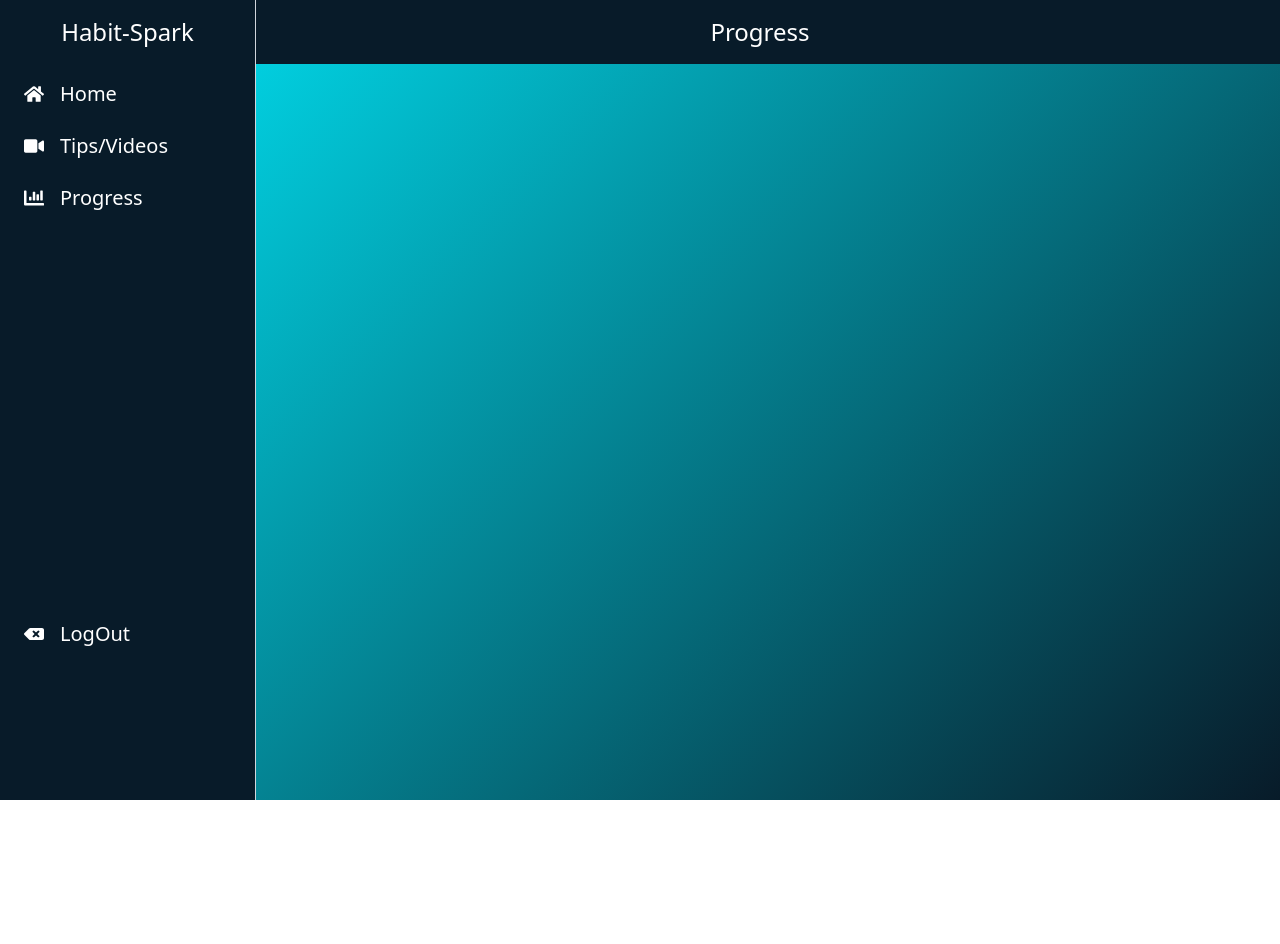
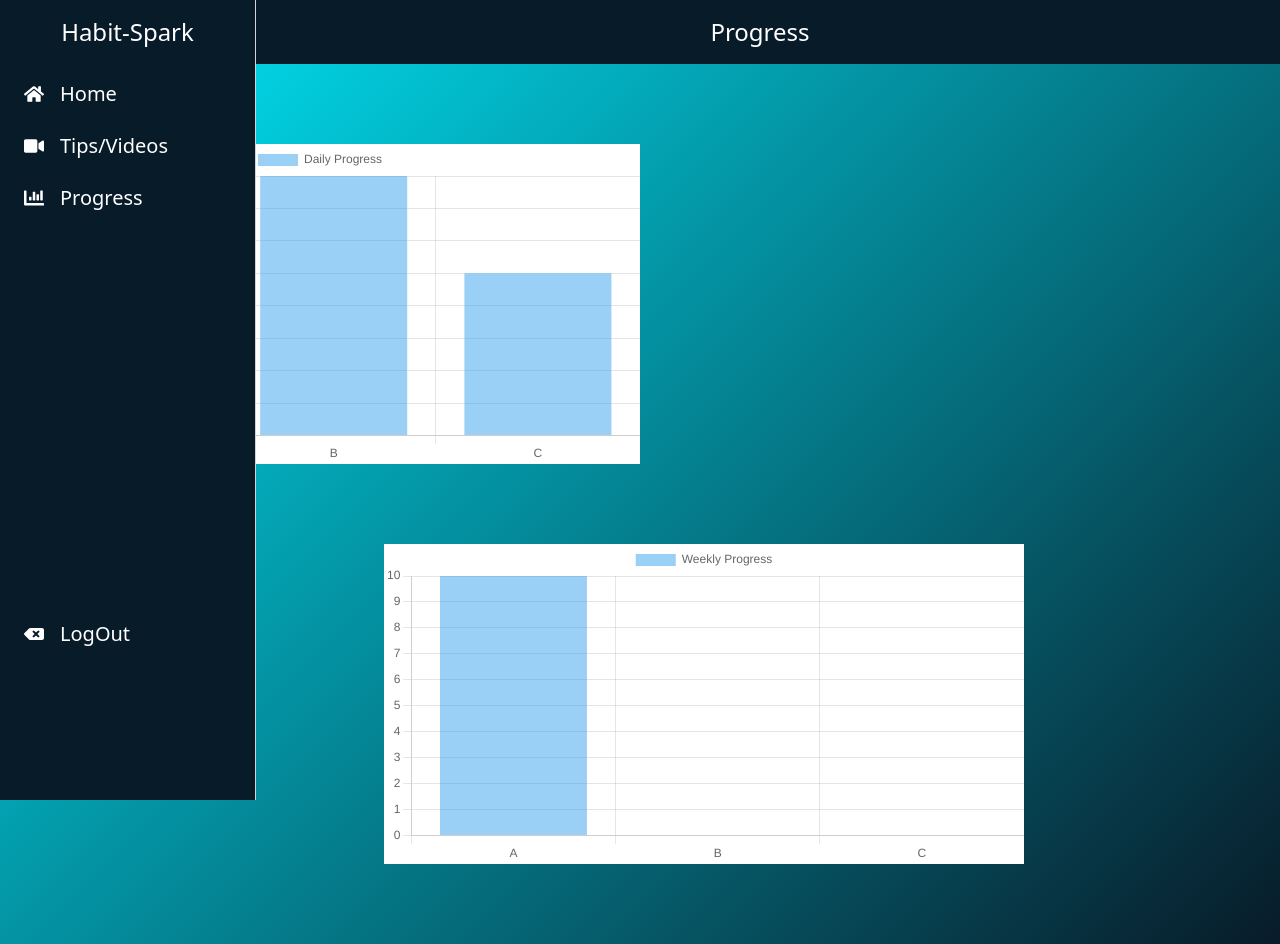
Before and after one commit to Hrushikesh-Jadhav/HabitSpark, a React (Vite) app: page /progress in a window 1280 px wide. Before the commit the page ends 800 px from the top, so only its background shows below. Built offline with nearby package versions, Linux system fonts and the light colour scheme.

Commit message:
graphs section

```diff
--- a/src/App.css
+++ b/src/App.css
@@ -10,6 +10,9 @@
     width: 100%;
     height: 100vh;
 }
+
+/* Home Section */
+
 .home{
     background-image: linear-gradient(-35deg, #081b29 0%, #0ef 100%);
     display: flex;
@@ -97,3 +100,5 @@
 .line_through{
     text-decoration: line-through;
 }
+
+/* Progress Section */
--- a/src/components/Progress.jsx
+++ b/src/components/Progress.jsx
@@ -2,12 +2,40 @@ import React from 'react'
 import Sidebar from './Sidebar'
 import Navbar3 from './Navbar3'
 import { Chart as ChartJS } from 'chart.js/auto'
+import { Bar, Doughnut, Line } from 'react-chartjs-2'
+import { Label } from 'recharts'
 
 function Progress() {
   return (
-    <div className='background'>
+    <div class="bg-[linear-gradient(-45deg,#081b29_0%,#0ef_100%)] h-full w-full">
       <Sidebar/>
         <Navbar3/>
+          <div class="bg-white h-1/2 w-1/2 mt-20 ">
+            <Bar
+              data={{
+                labels: ["A", "B", "C"],
+                datasets: [
+                  {
+                    label: "Daily Progress",
+                    data: [10,80,50,20],
+                  },
+                ],
+              }}
+            />
+          </div>
+          <div class="bg-white h-1/2 w-1/2 ml-96 mt-20 mb-20">
+            <Bar
+              data={{
+                labels: ["A", "B", "C"],
+                datasets: [
+                  {
+                    label: "Weekly Progress",
+                    data: [10],
+                  },
+                ],
+              }}
+            />
+          </div>
     </div>
   )
 }
```
